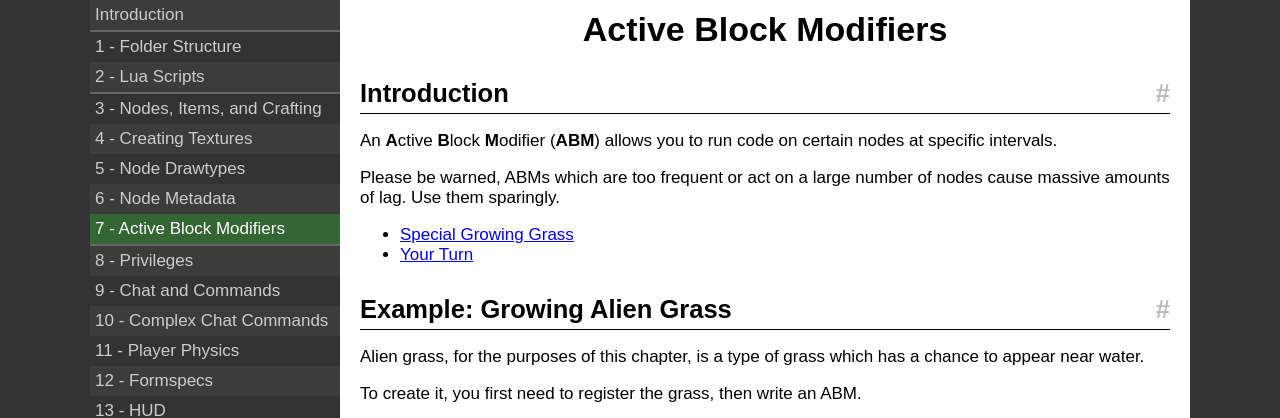
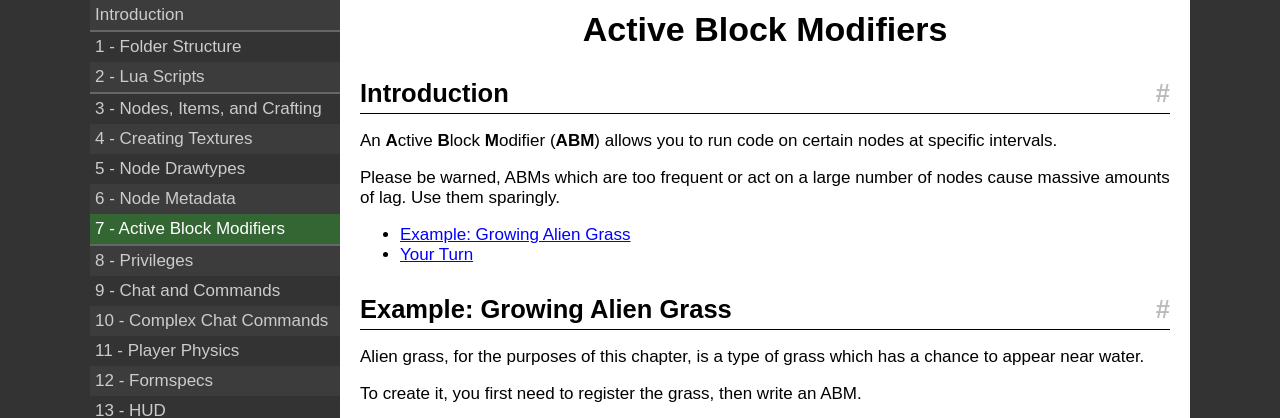
Before and after one commit to rubenwardy/minetest_modding_book, a Jekyll site: the page built from en/chapters/abms.md, in a window 1280 px wide. Shown: the top 418 px of the page. Built offline with Jekyll 4.4.1, drawn with Linux system fonts in a browser that asks for light colours; nearby versions of some CDN libraries.

Commit message:
Fix links

```diff
--- a/en/chapters/abms.md
+++ b/en/chapters/abms.md
@@ -12,7 +12,7 @@ certain nodes at specific intervals.
 Please be warned, ABMs which are too frequent or act on a large number of nodes
 cause massive amounts of lag. Use them sparingly.
 
-* [Special Growing Grass](#example-growing-alien-grass)
+* [Example: Growing Alien Grass](#example-growing-alien-grass)
 * [Your Turn](#your-turn)
 
 ## Example: Growing Alien Grass
```
Also changed, not shown: en/chapters/chat.md (+1 -1 lines).
